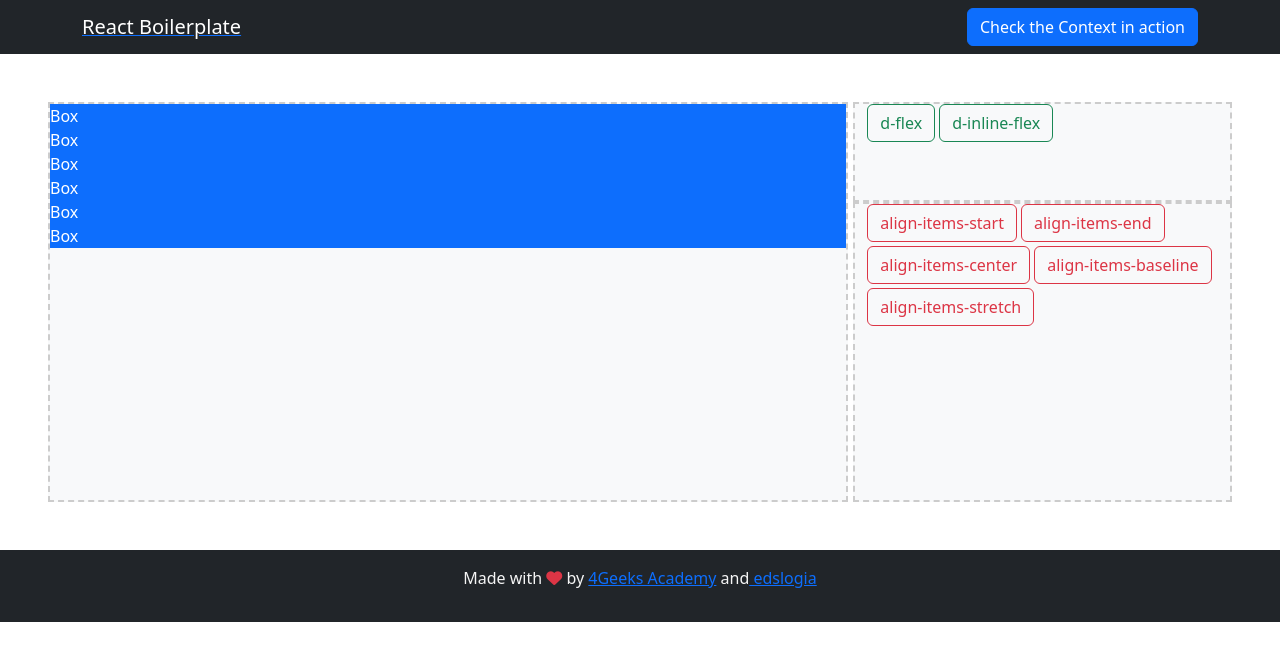
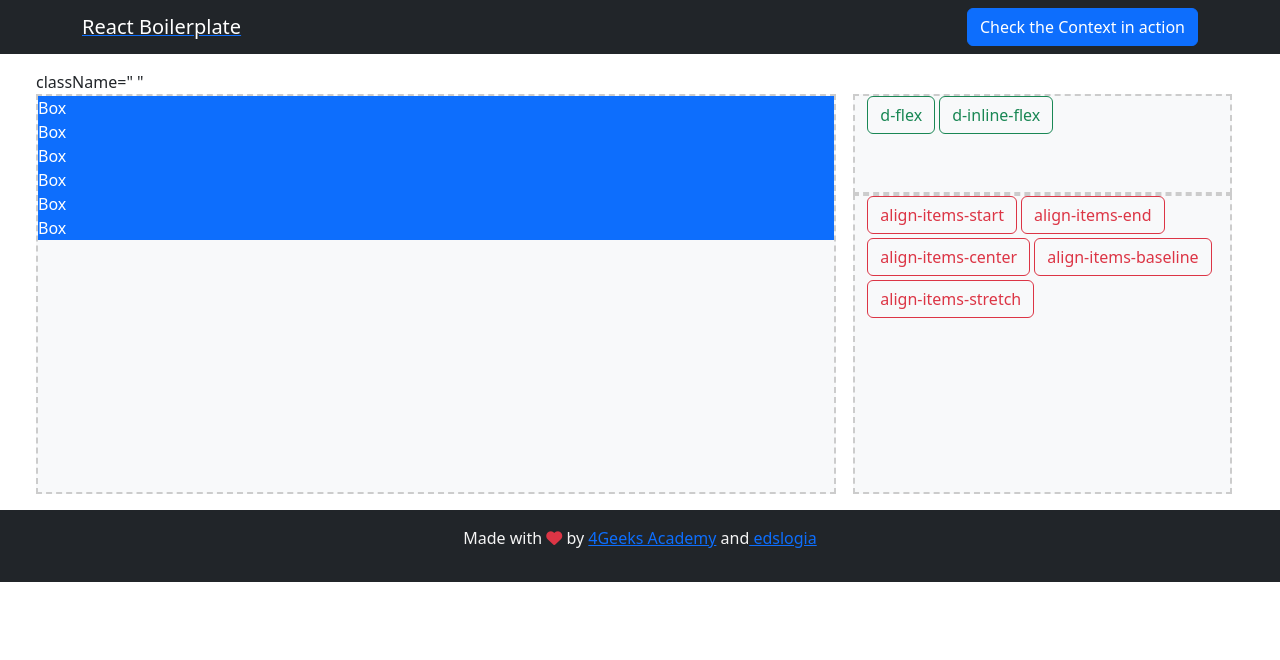
Before and after one commit to 4GeeksAcademy/juego_bootstrap-edslogia, a React (Vite) app: page / in a window 1280 px wide. Shown: the top 660 px of the page. Built offline with nearby package versions, Linux system fonts and the light colour scheme.

Commit message:
se crea componente InformationBoard, para ver las classes que se estan pasando al board

```diff
--- a/src/components/ButtonClassDinamic.jsx
+++ b/src/components/ButtonClassDinamic.jsx
@@ -6,7 +6,6 @@ export const ButtonClassDinamic = ({ classToSelect }) => {
   const { dispatch, store } = useGlobalReducer();
 
   const handleClick = () => {
-    console.log(classToSelect);
     dispatch({
       type: "SET_CURRENT_CLASSES_DINAMIC",
       payload: classToSelect,
--- /dev/null
+++ b/src/components/InformationBoard.jsx
@@ -0,0 +1,17 @@
+import "../styles/information-board.css";
+import useGlobalReducer from "../hooks/useGlobalReducer.jsx";
+
+export const InformationBoard = () => {
+  const { store, dispatch } = useGlobalReducer();
+
+  return (
+    <div className="container d-flex m-0 px-5 pt-3">
+      <p className="m-0">
+        className="
+        <span className="text-success">{store.classToSelectStatic} </span>
+        <span className="text-danger"> {store.classToSelectDinamic}</span>
+        "
+      </p>
+    </div>
+  );
+};
--- a/src/pages/Home.jsx
+++ b/src/pages/Home.jsx
@@ -4,6 +4,7 @@ import { AppConfig } from "../config/config.js";
 import { ButtonClassStatic } from "../components/ButtonClassStatic.jsx";
 import { ButtonClassDinamic } from "../components/ButtonClassDinamic.jsx";
 import { LayoutActions } from "../components/LayoutActions.jsx";
+import { InformationBoard } from "../components/InformationBoard.jsx";
 
 export const Home = () => {
   const { store, dispatch } = useGlobalReducer();
@@ -14,8 +15,11 @@ export const Home = () => {
 
   return (
     <div className="">
-      <div className="row d-flex justify-content-around p-5">
-        <div className="col-8">
+      <div className="row">
+        <InformationBoard />
+      </div>
+      <div className="row d-flex justify-content-around px-5 pb-3">
+        <div className="col-8 m-0 p-0">
           <LayoutBoard />
         </div>
         <div className="col-4">
```
Also changed, not shown: src/styles/information-board.css (added).
